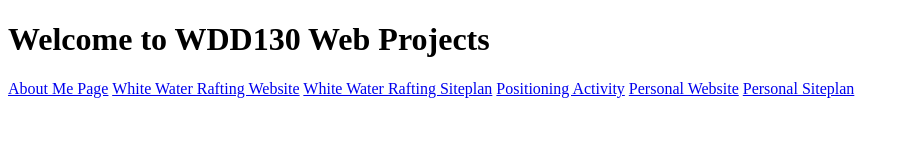
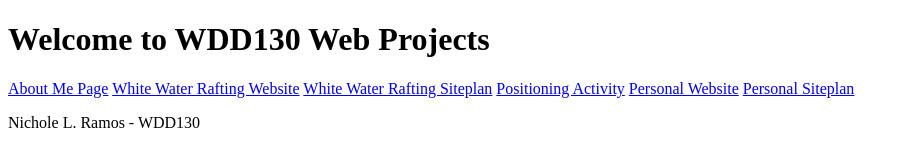
Before and after one commit to nicholelopezramos/wdd130, a plain HTML site: page aboutme/iindex.html in a window 1280 px wide. Shown: the whole page, without its empty margins (0-909 px from the left). Drawn offline with Linux system fonts and the light colour scheme.

Commit message:
added a paragraph

```diff
--- a/aboutme/iindex.html
+++ b/aboutme/iindex.html
@@ -15,5 +15,6 @@
   <a href="#">Personal Website</a>
   <a href="#">Personal Siteplan</a>
 </nav>
+<p> Nichole L. Ramos - WDD130</p>
 </body>
 </html>
```
